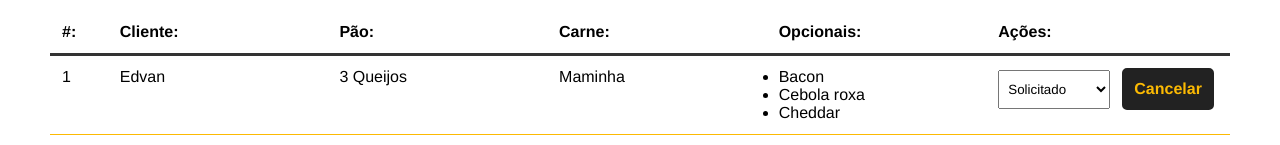
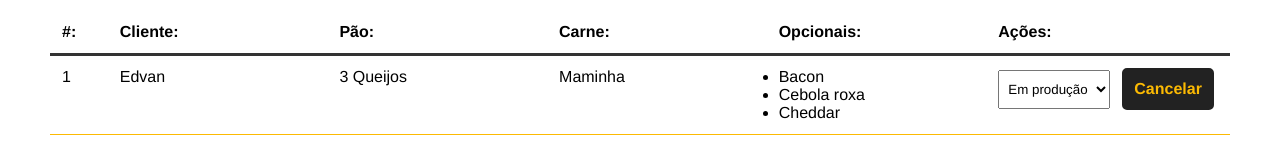
Before and after one commit to EdvanLSBJunior/make-your-burger, a Vue app: page /pedidos in a window 1280 px wide. Shown: the part 195-340 px from the top of the page. Built offline with nearby package versions, Linux system fonts and the light colour scheme; data requests are answered from the project's data file.

Commit message:
add order updates methods

```diff
--- a/db/db.json
+++ b/db/db.json
@@ -87,7 +87,7 @@
         "Cebola roxa",
         "Cheddar"
       ],
-      "status": "Solicitado",
+      "status": "Em produção",
       "id": 1
     },
     {
--- a/src/components/Dashboard.vue
+++ b/src/components/Dashboard.vue
@@ -24,12 +24,12 @@
           </ul>
         </div>
         <div>
-          <select name="status" class="status">
+          <select name="status" class="status" @change="updateBurger($event, burger.id)">
             <option value="" disabled selected>Selecione</option>
             <option
               v-for="stat in status"
               :key="stat.id"
-              value="stat.tipo"
+              :value="stat.tipo"
               :selected="burger.status == stat.tipo"
             >
               {{ stat.tipo }}
@@ -85,6 +85,23 @@
       //msg
 
       this.getPedidos();
+    },
+
+    async updateBurger(event, id) {
+
+      const option = event.target.value;
+
+      const dataJson = JSON.stringify({status: option});
+
+      const req = await fetch(`http://localhost:3000/burgers/${id}`, {
+        method: "PATCH",
+        headers: { "Content-Type": "application/json" },
+        body: dataJson
+      });
+
+      const res = await req.json();
+
+      console.log(res);
     }
   },
 
```
